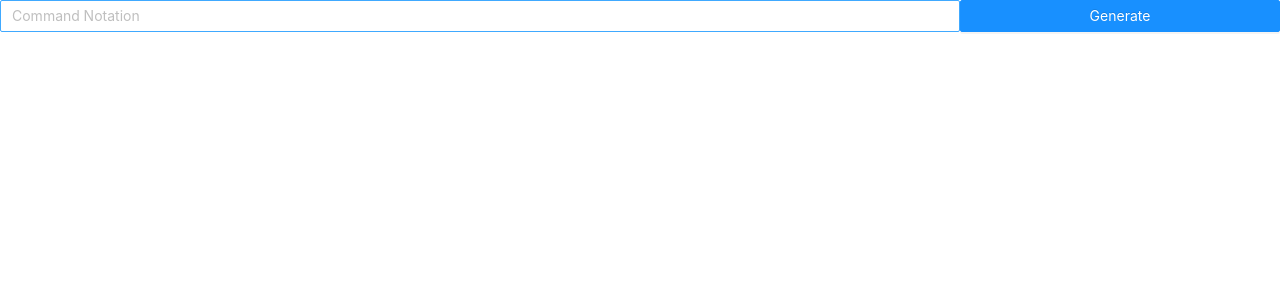
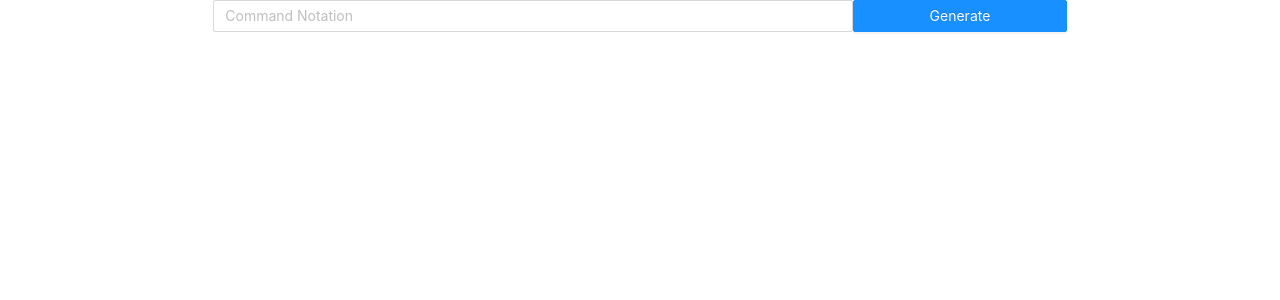
Before and after one commit to BigRiceEater/tekken-notation-builder, a React (Create React App) app: page / in a window 1280 px wide. Shown: the top 300 px of the page. Built offline with nearby package versions, Linux system fonts and the light colour scheme.

Commit message:
Add some column offset to pad content from the sides

```diff
--- a/src/App.js
+++ b/src/App.js
@@ -8,8 +8,8 @@ const { Content } = Layout;
 function App() {
   return (
     <Content>
-      <Row gutter={[16,0]}>
-        <Col span={24}>
+      <Row>
+        <Col span={16} offset={4}>
           <CommandInput />
         </Col>
       </Row>
```
